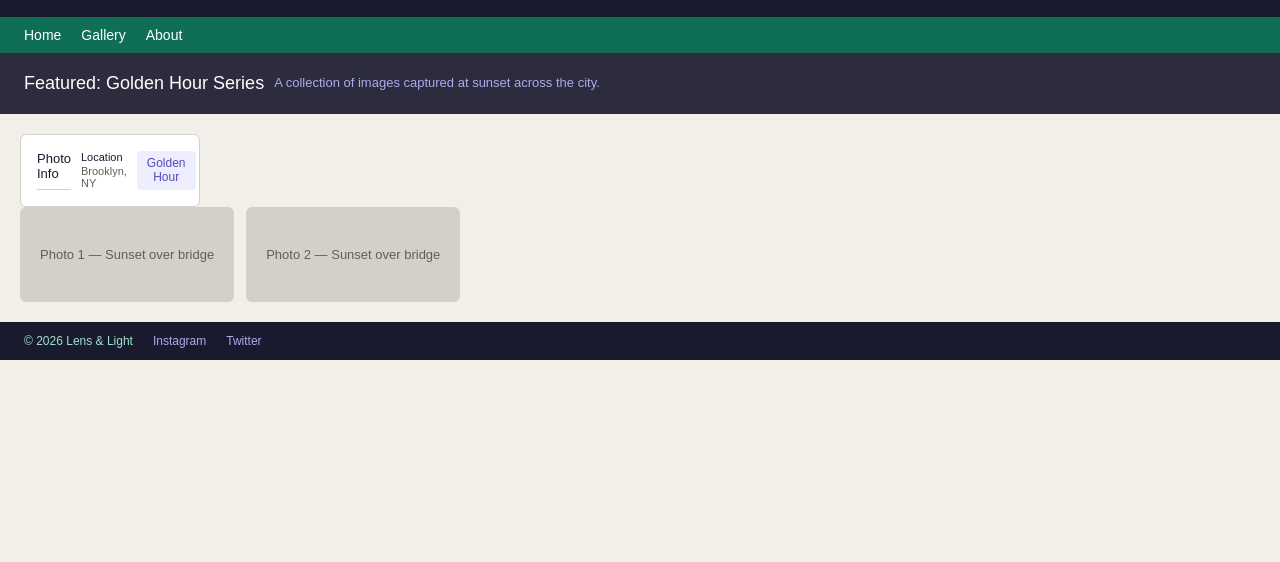
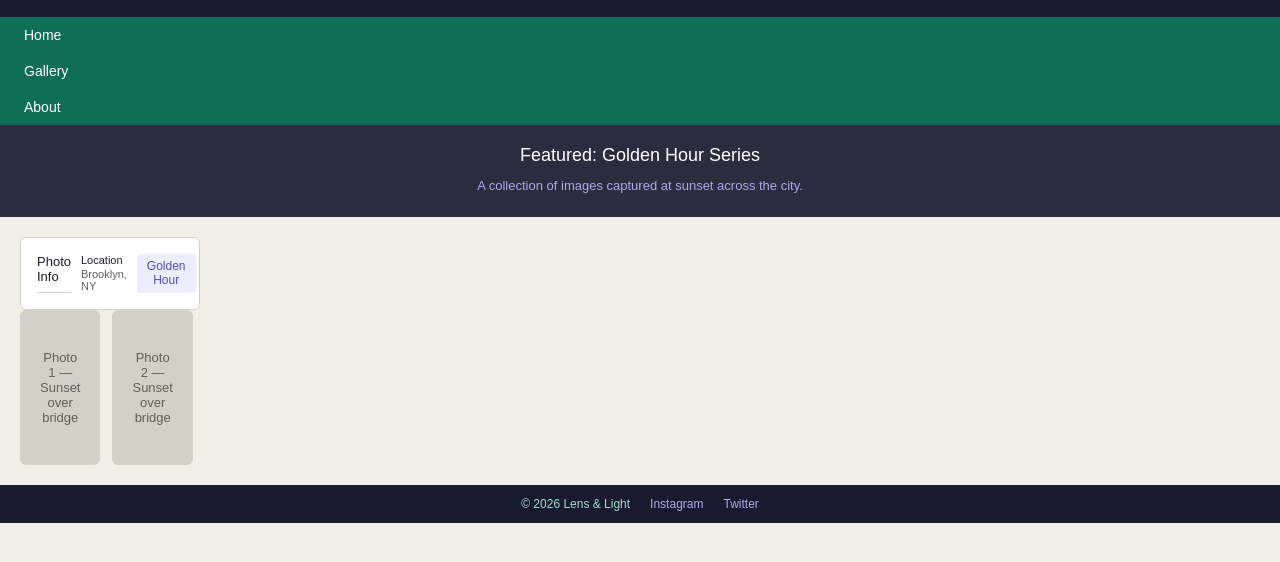
Before and after one commit to lcedillo-Mesa/flexbox-activity-mockup, a plain HTML site: page index.html in a window 1280 px wide. Shown: the part 60-622 px from the top of the page. Drawn offline with Linux system fonts and the light colour scheme.

Commit message:
Update style.css

```diff
--- a/style.css
+++ b/style.css
@@ -1,11 +1,9 @@
 /* ================================================================
    Lens & Light — Photography Blog
-   style.css
+   style.css — Guided Version
 
-   Use the mock-up and your cheat sheet to complete the rules below.
-   Properties marked with ??? need to be filled in.
-   Some rules are missing properties entirely — you will need to add them.
-   Save with Ctrl + S after every change.
+   Find every ??? and replace it with the correct value.
+   Use your cheat sheet and the mock-up to help you.
 ================================================================ */
 
 * {
@@ -17,21 +15,28 @@
 
 /* ----------------------------------------------------------------
    BODY
+   Makes the whole page stack top to bottom.
    Nothing to change here.
+
+   For a fun surprise: change flex-direction from column to column-reverse
 ---------------------------------------------------------------- */
 
 .body {
   font-family: Arial, sans-serif;
   background-color: #f1efe8;
   display: flex;
-  flex-direction: column;
+  flex-direction: column;  /* change the value here */
   min-height: 100vh;
 }
 
 
 /* ----------------------------------------------------------------
    HEADER
-   Goal: title and tagline stack top to bottom, text on the LEFT.
+   Goal: title and tagline should stack on top of each other
+   and sit on the LEFT side of the header.
+
+   There are two values that need to be updated below,
+   can you figure out which ones?
 ---------------------------------------------------------------- */
 
 .header {
@@ -39,9 +44,9 @@
   color: white;
   display: flex;
   padding: 20px 24px;
-  flex-direction: ???;
   gap: 4px;
-  justify-content: ???;
+/*  */
+/*  */
 }
 
 .header-title {
@@ -57,16 +62,22 @@
 
 /* ----------------------------------------------------------------
    NAV
-   Goal: links sit SIDE BY SIDE with space around each one.
+   Goal: links should sit SIDE BY SIDE and have space around each element.
+
+   One of the properties below is using the wrong value —
+   can you figure out which one?
+
+   The other property controls how items are spaced left to right.
 ---------------------------------------------------------------- */
 
 .nav {
   background-color: #0F6E56;
   display: flex;
-  flex-direction: ???;
-  justify-content: ???;
+  flex-direction: column;
   padding: 10px 24px;
   gap: 20px;
+
+  /* add here */
 }
 
 .nav-link {
@@ -78,7 +89,11 @@
 
 /* ----------------------------------------------------------------
    HERO
-   Goal: title and text sit SIDE BY SIDE.
+   Goal: title and text should sit SIDE BY SIDE.
+
+   Right now the elements are stacking and centred.
+   This will require you to change two values below.
+   Removing some properties might help too.
 ---------------------------------------------------------------- */
 
 .hero {
@@ -87,7 +102,8 @@
   display: flex;
   gap: 10px;
   color: white;
-  flex-direction: ???;
+  flex-direction: column;
+  align-items: center;
 }
 
 .hero-title {
@@ -105,12 +121,18 @@
 
 /* ----------------------------------------------------------------
    MAIN
-   Goal: sidebar and images sit SIDE BY SIDE.
+   Goal: sidebar and images should sit SIDE BY SIDE.
 
-   This rule is missing two properties — add them yourself.
+   Two properties are missing from this rule:
+
+   1. What property is needed to turn this container into a flex container?
+
+   2. What property changes the direction of elements?
 ---------------------------------------------------------------- */
 
 .main {
+  /* add here */
+  flex-direction: column;
   gap: 16px;
   padding: 20px;
   background-color: #f1efe8;
@@ -119,7 +141,10 @@
 
 /* ----------------------------------------------------------------
    SIDEBAR
-   Goal: photo info stacks TOP TO BOTTOM.
+   Goal: all the photo info should stack TOP TO BOTTOM.
+
+   You need to use the same property from the last challenge
+   but with a different value to make elements stack.
 ---------------------------------------------------------------- */
 
 .sidebar {
@@ -130,7 +155,7 @@
   flex-shrink: 0;
   border: 0.5px solid #D3D1C7;
   display: flex;
-  flex-direction: ???;
+  flex-direction: row;
   gap: 10px;
 }
 
@@ -171,21 +196,27 @@
 
 /* ----------------------------------------------------------------
    IMAGES
-   Goal: photos stack TOP TO BOTTOM and fill the remaining space.
+   Goal: two photos should stack on TOP OF EACH OTHER.
 
-   This rule is missing one property — add it yourself.
+   What value can you change below to make elements go from
+   left to right into top to bottom?
 ---------------------------------------------------------------- */
 
 .images {
   display: flex;
-  flex-direction: ???;
+  flex: 1;
+  flex-direction: row;
   gap: 12px;
 }
 
 
 /* ----------------------------------------------------------------
    PHOTO
-   Goal: each photo fills the available space equally.
+   Goal: photos should fill the remaining space equally.
+
+   The flex property is already here — just the value is wrong.
+   Change it from 0 to 1 and see what happens.
+   This prop is used to control the children size.
 ---------------------------------------------------------------- */
 
 .photo {
@@ -195,20 +226,24 @@
   font-size: 13px;
   color: #5F5E5A;
   text-align: center;
-  flex: ???;
+  flex: 0;
 }
 
 
 /* ----------------------------------------------------------------
    FOOTER
-   Goal: links sit side by side on the LEFT side of the footer.
+   Goal: links should sit side by side on the LEFT side of the footer.
+
+   Look at the mock-up — the content should be on the LEFT
+   but right now it is centred.
+   What the update?
 ---------------------------------------------------------------- */
 
 .footer {
   background-color: #1a1a2e;
   padding: 12px 24px;
   display: flex;
-  justify-content: ???;
+  justify-content: center;
   gap: 20px;
 }
 
@@ -224,13 +259,17 @@
 
 
 /* ----------------------------------------------------------------
-   BONUS — responsive font sizes
+   BONUS GOAL — responsive font sizes
 
-   Update all font sizes from px to rem.
-   Example: 16px ≈ 1rem
+   Right now all font sizes use px (pixels) which is a fixed unit.
+   Update them to use rem instead — this makes fonts respond
+   to the user's browser settings.
+
+   Example: 16px is roughly equal to 1rem
+   Try: 13px → 0.85rem | 14px → 0.9rem | 18px → 1.125rem
+
+   Refresh the page to see changes.
 ---------------------------------------------------------------- */
-
-
 /* ================================================================
    CHALLENGES
    You have finished the main layout — great work.
```
